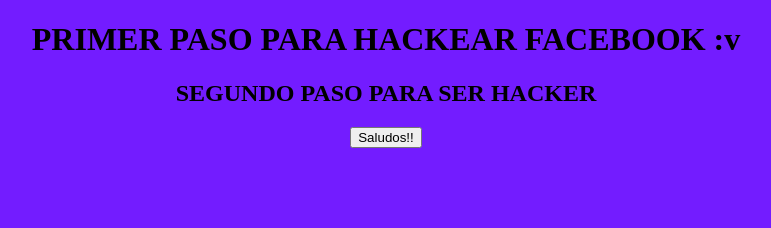
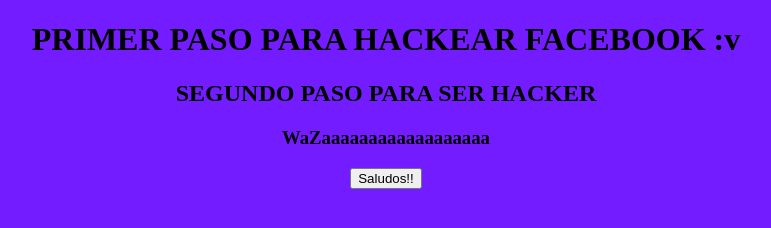
Before and after one commit to Jhonsa04/Primer_Proyecto, a plain HTML site: page index.html in a window 1280 px wide. Shown: the whole page, without its empty margins (254-1025 px from the left). Drawn offline with Linux system fonts and the light colour scheme.

Commit message:
RamaPrueba

```diff
--- a/index.html
+++ b/index.html
@@ -10,6 +10,7 @@
 <body>
     <h1>PRIMER PASO PARA HACKEAR FACEBOOK :v</h1>
     <h2>SEGUNDO PASO PARA SER HACKER</h2>
+    <h3>WaZaaaaaaaaaaaaaaaaaa</h3>
     <button onclick="bienvenidoUsuario()">
         Saludos!!
     </button>
```
